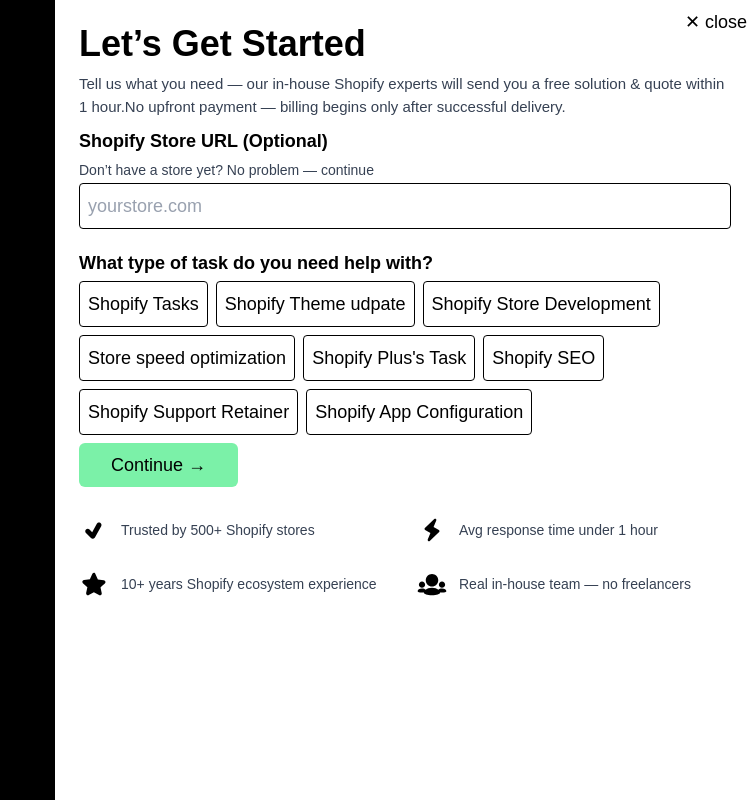
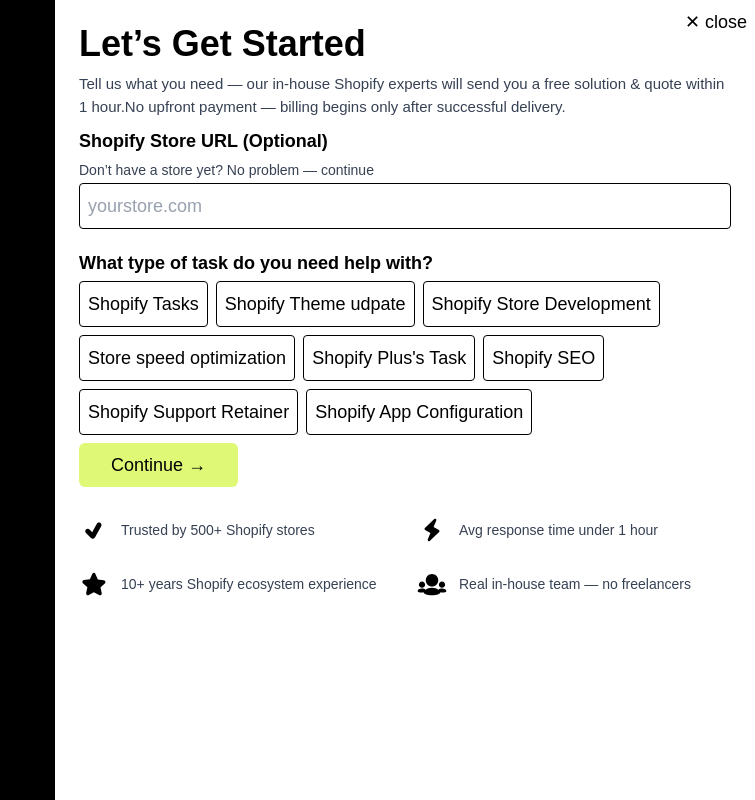
Before and after one commit to Vijendra2016/shopifytaskerwebapp, a Next.js app: page / in a window 1280 px wide. Both pictures are taken after a click on the button "Create Task". Shown: the top 800 px of the page, without its empty margins (525-1280 px from the left). Built offline with nearby package versions, Linux system fonts and the light colour scheme; no server answers; what tailwindcss-animated would draw is missing.

Commit message:
Update the copy of the Start project model

```diff
--- a/src/app/components/StartProjectModal.tsx
+++ b/src/app/components/StartProjectModal.tsx
@@ -144,7 +144,7 @@ Tell us what you need — our in-house Shopify experts  will send you a free sol
              <button
   type="button"
   onClick={() => setStep(2)}
-  className="px-8 py-2 text-lg cursor-pointer bg-green-300 text-black rounded-md hover:bg-green-700 transition-colors flex items-center"
+  className="px-8 py-2 text-lg cursor-pointer bg-[#DFF976] text-black rounded-md hover:bg-green-700 transition-colors flex items-center"
 >
   Continue →
 </button>
```
